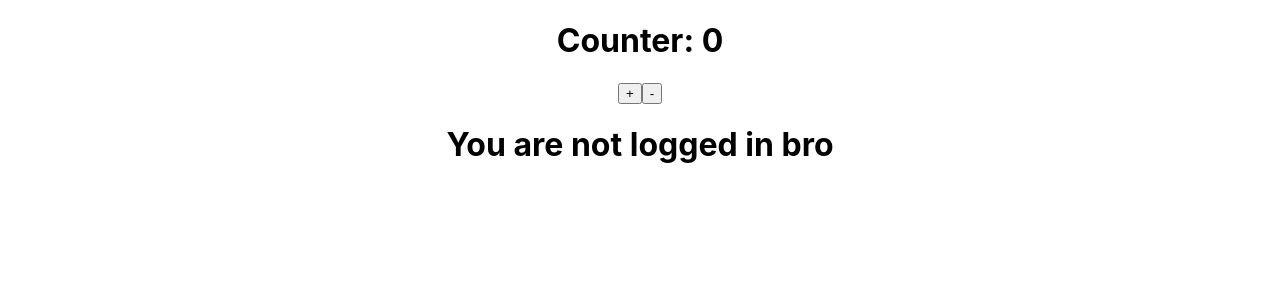
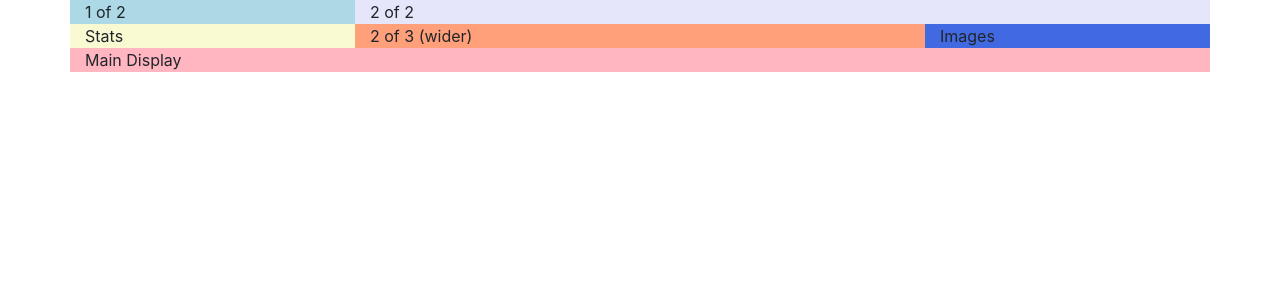
Before and after one commit to Jaywinebrenner/redux-carrot-top, a React (Create React App) app: page /Game in a window 1280 px wide. Shown: the top 300 px of the page. Built offline with nearby package versions, Linux system fonts and the light colour scheme.

Commit message:
add bootstrap grid

```diff
--- a/package.json
+++ b/package.json
@@ -6,9 +6,13 @@
     "@testing-library/jest-dom": "^4.2.4",
     "@testing-library/react": "^9.3.2",
     "@testing-library/user-event": "^7.1.2",
+    "bootstrap": "^4.5.2",
     "react": "^16.13.1",
+    "react-bootstrap": "^1.3.0",
     "react-dom": "^16.13.1",
     "react-redux": "^7.2.1",
+    "react-router": "^5.2.0",
+    "react-router-dom": "^5.2.0",
     "react-scripts": "3.4.3",
     "redux": "^4.0.5"
   },
--- a/src/App.css
+++ b/src/App.css
@@ -36,3 +36,28 @@
     transform: rotate(360deg);
   }
 }
+
+
+.carrotTopLogo {
+  background-color: lightblue;
+}
+
+.gameTitle {
+  background-color: lavender;
+}
+
+.stats {
+  background-color: lightgoldenrodyellow;
+}
+
+.enemyDisplay {
+  background-color: lightsalmon;
+}
+
+.enemyImage {
+  background-color: royalblue;
+}
+
+.mainDisplay {
+  background-color: lightpink;
+}
--- a/src/App.js
+++ b/src/App.js
@@ -1,8 +1,11 @@
 import React from 'react';
 import './App.css';
 import {useSelector, useDispatch} from 'react-redux';
+
 import { increment } from "./actions";
 import { decrement } from "./actions";
+import { BrowserRouter as Router, Switch, Link, Route } from "react-router-dom";
+import Game from "./Game";
 
 
 function App() {
@@ -12,20 +15,36 @@ function App() {
   const dispatch = useDispatch();
 
   return (
-    <div className="App">
-      <h1>Counter: {counter}</h1>
-      <button onClick={() => dispatch(increment(5))}>+</button>
-      <button onClick={() => dispatch(decrement(5))}>-</button>
 
-      {/* INCREMENT BY 5 */}
+        <Router>
+      <Switch>
+        {/* <Route path="/" exact={true} component={Landing} />
+        <Route path="/Intro" exact={true} component={Intro} /> */}
+        <Route path="/Game" exact={true} component={Game} />
+        {/* <Route path="/Dead" exact={true} component={Dead} />
+        <Route path="/Run" exact={true} component={Run} />
+        <Route path="/BattleVictory" exact={true} component={BattleVictory} />
+        <Route path="/ChapterTwo" exact={true} component={ChapterTwo} /> */}
+        <Game />
+      </Switch>
+    </Router>
 
-      {isLogged ? (
-        <h1>You are logged in Bro</h1>
-      ) : (
-        <h1>You are not logged in bro</h1>
-      )}
-    </div>
   );
 }
 
 export default App;
+
+
+    // <div className="App">
+    //   <h1>Counter: {counter}</h1>
+    //   <button onClick={() => dispatch(increment(5))}>+</button>
+    //   <button onClick={() => dispatch(decrement(5))}>-</button>
+
+    //   {/* INCREMENT BY 5 */}
+
+    //   {isLogged ? (
+    //     <h1>You are logged in Bro</h1>
+    //   ) : (
+    //     <h1>You are not logged in bro</h1>
+    //   )}
+    // </div>;
--- /dev/null
+++ b/src/Game.js
@@ -0,0 +1,36 @@
+import React from "react";
+import Container  from "react-bootstrap/Container";
+import Row from "react-bootstrap/Row";
+import Col from "react-bootstrap/Col";
+
+const Game = () => {
+
+
+
+  return (
+    <Container>
+      <Row>
+        <Col className="carrotTopLogo" xs={3}>
+          1 of 2
+        </Col>
+        <Col className="gameTitle" >
+          2 of 2
+        </Col>
+      </Row>
+      <Row>
+        <Col className="stats">Stats</Col>
+        <Col className="enemyDisplay" xs={6}>
+          2 of 3 (wider)
+        </Col>
+        <Col className="enemyImage">Images</Col>
+      </Row>
+      <Row>
+        <Col className="mainDisplay">
+          Main Display
+        </Col>
+      </Row>
+    </Container>
+  );
+}
+
+export default Game
--- a/src/index.js
+++ b/src/index.js
@@ -7,6 +7,7 @@ import {createStore, combineReducers } from 'redux';
 // don't need to add index below, auto added from index tag
 import allReducer from './reducers';
 import { Provider } from "react-redux";
+import "bootstrap/dist/css/bootstrap.css";
 
 
 const store = createStore(
```
Also changed, not shown: 1 other file (tests, documents, lock files or other folders).
